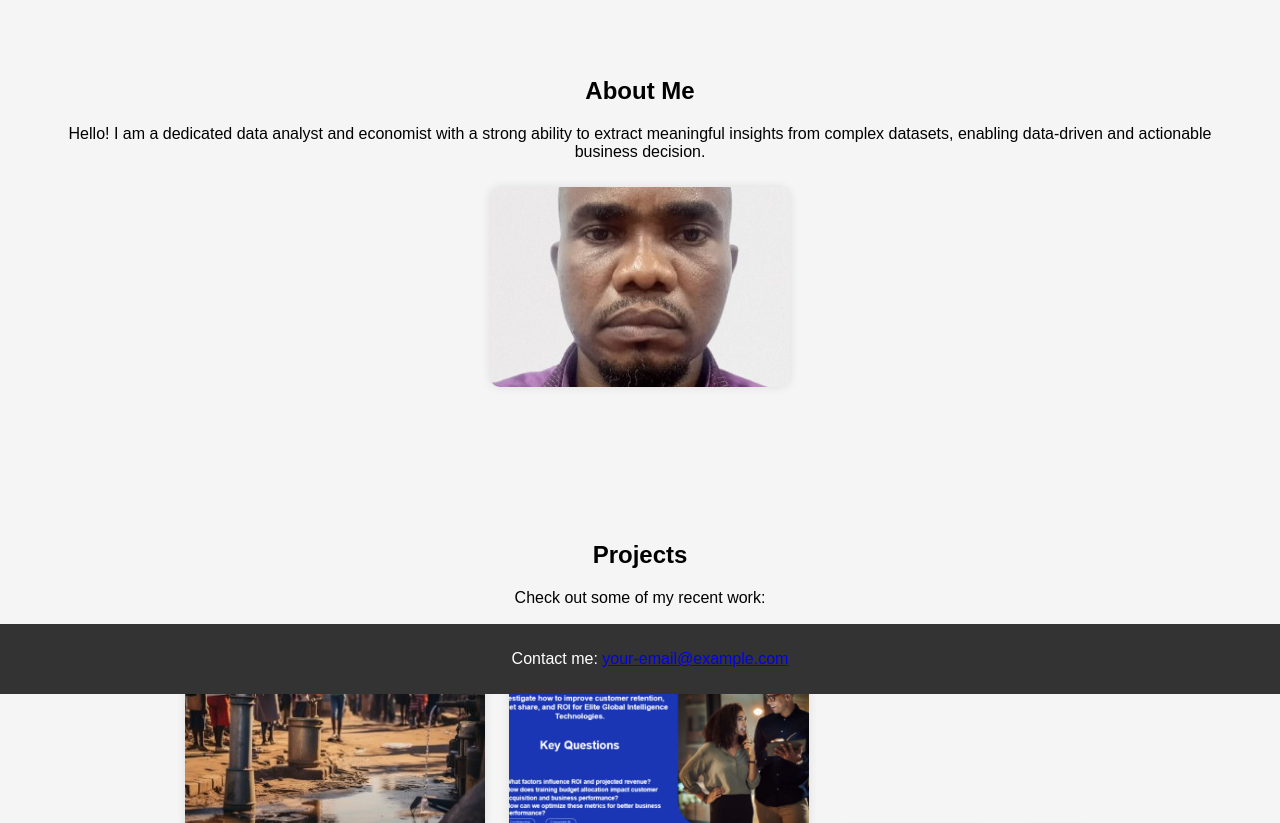
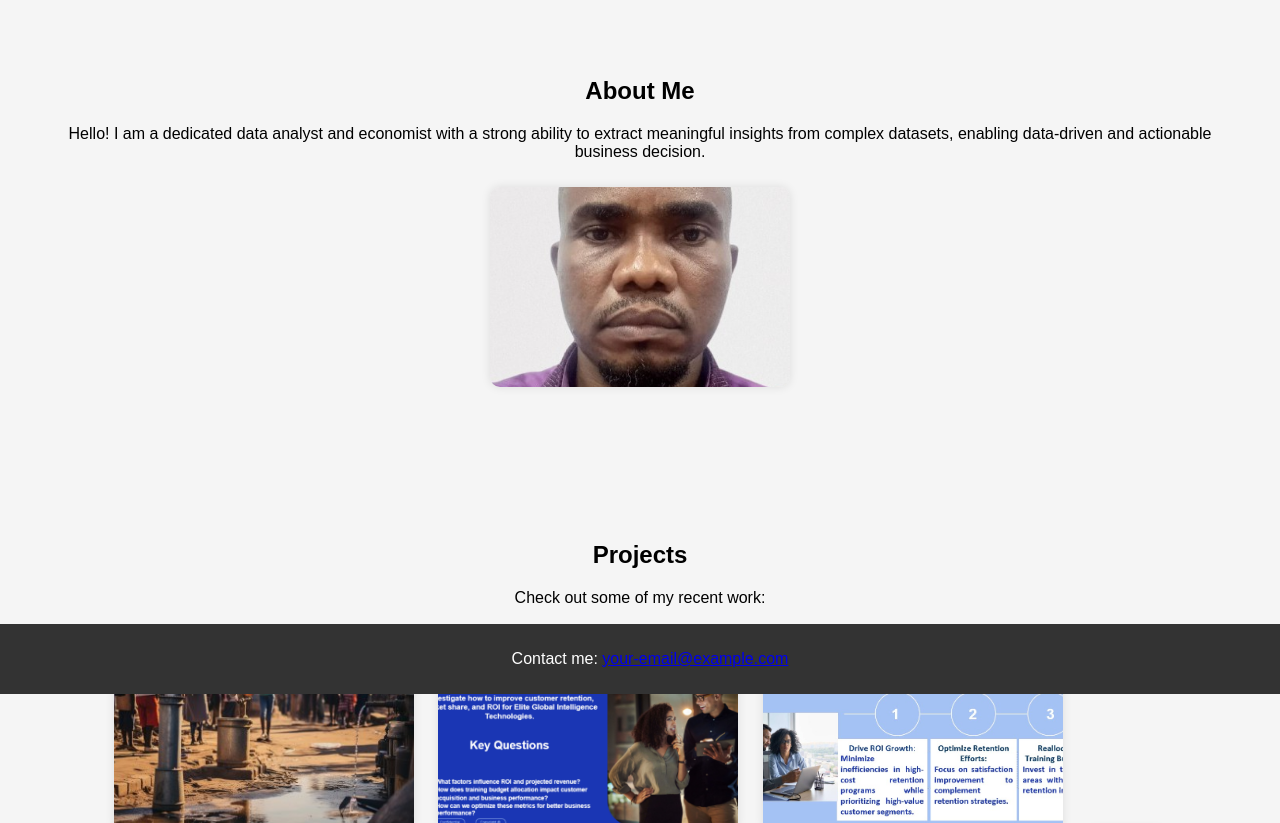
Before and after one commit to Iszyworld39/Iszyworld39.github.io, a plain HTML site: page index.html in a window 1280 px wide. Shown: the part 106-929 px from the top of the page. Drawn offline with Linux system fonts and the light colour scheme.

Commit message:
Update index.html

```diff
--- a/index.html
+++ b/index.html
@@ -107,7 +107,7 @@
             <img src="egit.jpg" alt="Business Problem Analysis">
         </a>
 	<a href="https://github.com/Iszyworld39/End-to-End-Analysis-with-Business-Insights" target="_blank">
-            <img src="project3-image.jpg" alt="End to End Analysis">
+            <img src="e2e.jpeg" alt="End to End Analysis">
         </a>
 	<a href="https://github.com/your-username/project2" target="_blank">
             <img src="project2-image.jpg" alt="Project 4">
```
